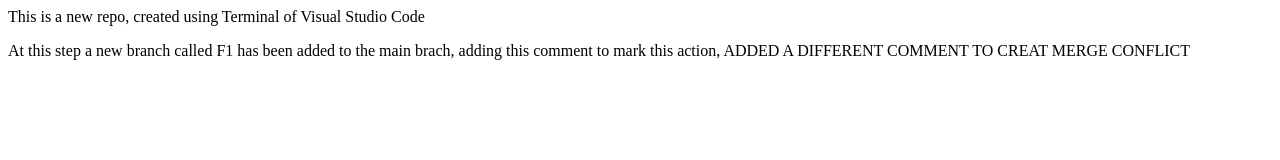
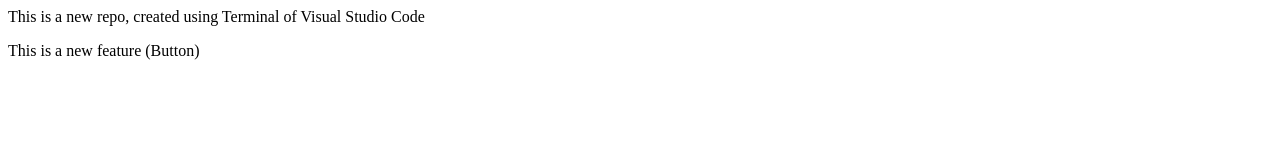
Before and after one commit to Amit-Singh-007/LocalRepo, a plain HTML site: page index.html in a window 1280 px wide. Drawn offline with Linux system fonts and the light colour scheme.

Commit message:
commiting to branch F1 for a merge conflict

```diff
--- a/index.html
+++ b/index.html
@@ -1,3 +1,2 @@
 <p> This is a new repo, created using Terminal of Visual Studio Code</p>
-<p>   </p>
-<p> At this step a new branch called F1 has been added to the main brach, adding this comment to mark this action, ADDED A DIFFERENT COMMENT TO CREAT MERGE CONFLICT </p>
+<p> This is a new feature (Button)</p>
```
